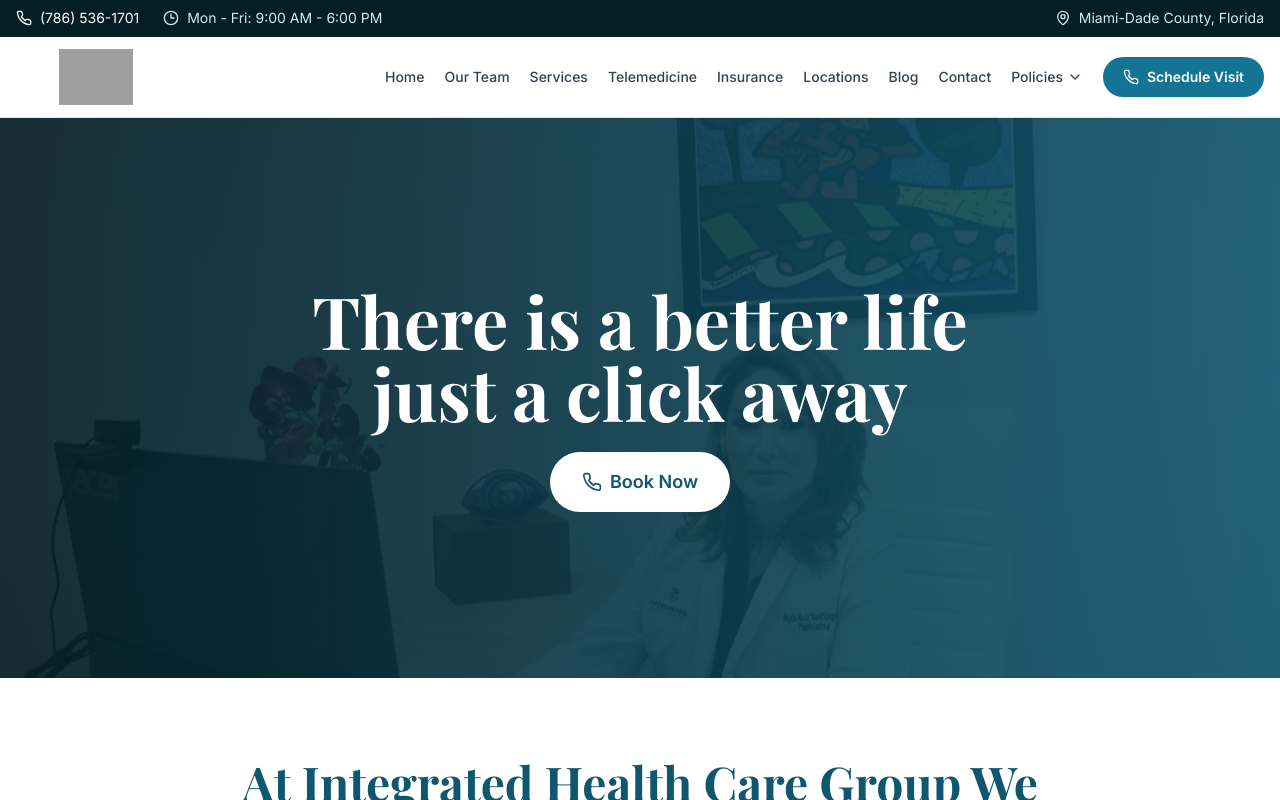
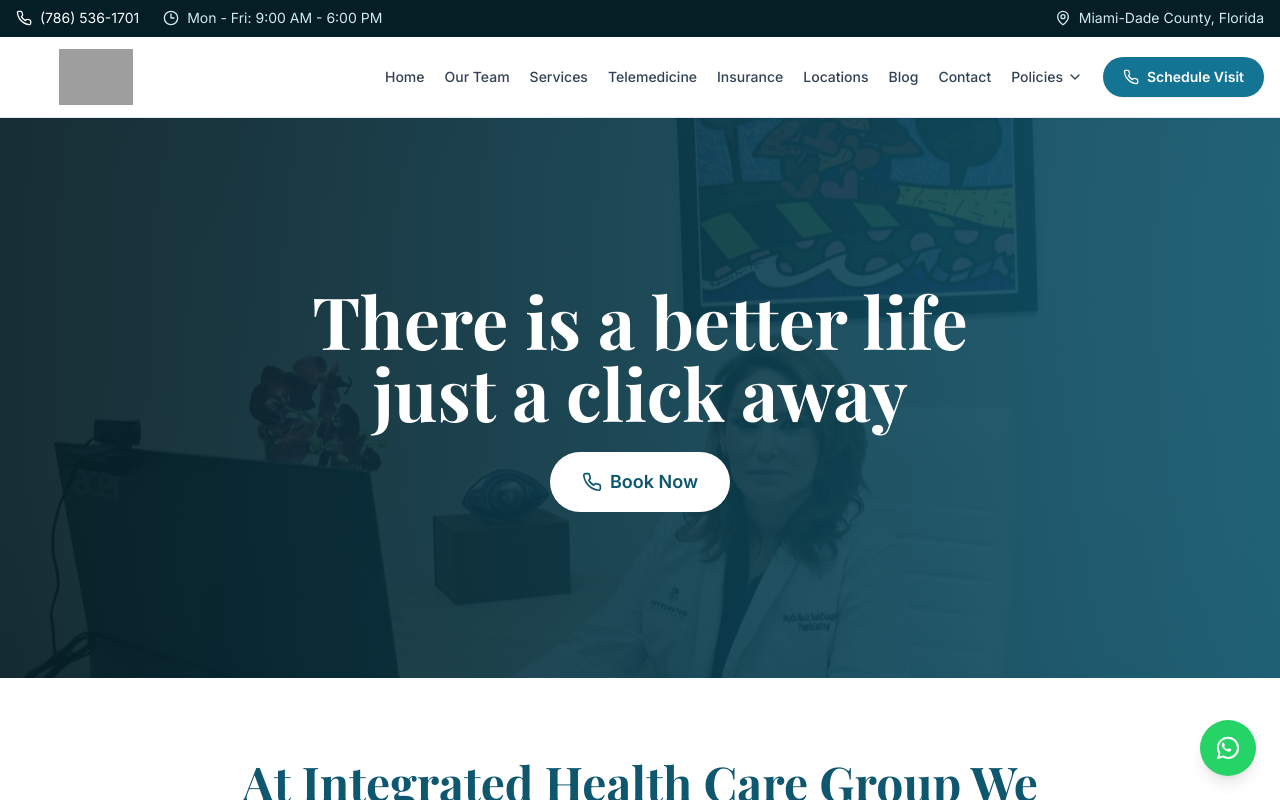
Before and after one commit to rolandoto/integrated-healthcare-2, a Next.js app: page / in a window 1280 px wide. Shown: the top 800 px of the page. Built offline with nearby package versions, Linux system fonts and the light colour scheme; grey boxes are pictures that could not be loaded; a web font is replaced by a local one.

Commit message:
Add fixed WhatsApp button across all pages

```diff
--- /dev/null
+++ b/app/components/WhatsAppFloatButton.tsx
@@ -0,0 +1,21 @@
+const WHATSAPP_NUMBER = "17868934315";
+const WHATSAPP_MESSAGE = "Hi welcome";
+
+export default function WhatsAppFloatButton() {
+  const href = `https://wa.me/${WHATSAPP_NUMBER}?text=${encodeURIComponent(WHATSAPP_MESSAGE)}`;
+
+  return (
+    <a
+      href={href}
+      target="_blank"
+      rel="noopener noreferrer"
+      aria-label="Chat on WhatsApp"
+      className="fixed bottom-6 right-6 z-50 inline-flex h-14 w-14 items-center justify-center rounded-full bg-[#25D366] text-white shadow-lg transition-transform duration-200 hover:scale-105 hover:bg-[#20ba5a] focus-visible:outline focus-visible:outline-2 focus-visible:outline-offset-2 focus-visible:outline-[#25D366]"
+    >
+      <svg viewBox="0 0 32 32" className="h-7 w-7" aria-hidden="true" fill="currentColor">
+        <path d="M19.11 17.21c-.27-.13-1.58-.78-1.82-.87-.24-.09-.42-.13-.6.13-.18.27-.69.87-.85 1.05-.16.18-.31.2-.58.07-.27-.13-1.13-.42-2.15-1.34-.79-.71-1.32-1.58-1.47-1.85-.16-.27-.02-.42.11-.56.12-.12.27-.31.4-.47.13-.16.18-.27.27-.45.09-.18.04-.34-.02-.47-.07-.13-.6-1.45-.82-1.98-.22-.53-.44-.46-.6-.47h-.51c-.18 0-.47.07-.72.34-.24.27-.94.92-.94 2.25 0 1.34.96 2.63 1.09 2.81.13.18 1.88 2.88 4.56 4.04.64.27 1.15.43 1.54.55.65.2 1.24.17 1.7.1.52-.08 1.58-.65 1.8-1.28.22-.63.22-1.17.16-1.28-.07-.11-.25-.18-.52-.31Z" />
+        <path d="M16.03 3.2c-6.97 0-12.63 5.66-12.63 12.63 0 2.23.58 4.41 1.69 6.34L3.2 28.8l6.8-1.85a12.57 12.57 0 0 0 6.03 1.54h.01c6.97 0 12.63-5.66 12.63-12.63S22.99 3.2 16.03 3.2Zm0 22.96h-.01c-1.86 0-3.69-.5-5.29-1.46l-.38-.22-4.03 1.1 1.08-3.93-.25-.4a10.3 10.3 0 0 1-1.58-5.47c0-5.71 4.64-10.35 10.36-10.35 2.77 0 5.38 1.08 7.34 3.03a10.3 10.3 0 0 1 3.02 7.34c0 5.71-4.64 10.36-10.35 10.36Z" />
+      </svg>
+    </a>
+  );
+}
--- a/app/layout.tsx
+++ b/app/layout.tsx
@@ -3,6 +3,7 @@ import { Inter, Playfair_Display } from "next/font/google";
 import "./globals.css";
 import Header from "./components/Header";
 import Footer from "./components/Footer";
+import WhatsAppFloatButton from "./components/WhatsAppFloatButton";
 
 const inter = Inter({
   subsets: ["latin"],
@@ -35,6 +36,7 @@ export default function RootLayout({
           {children}
         </main>
         <Footer />
+        <WhatsAppFloatButton />
       </body>
     </html>
   );
```
